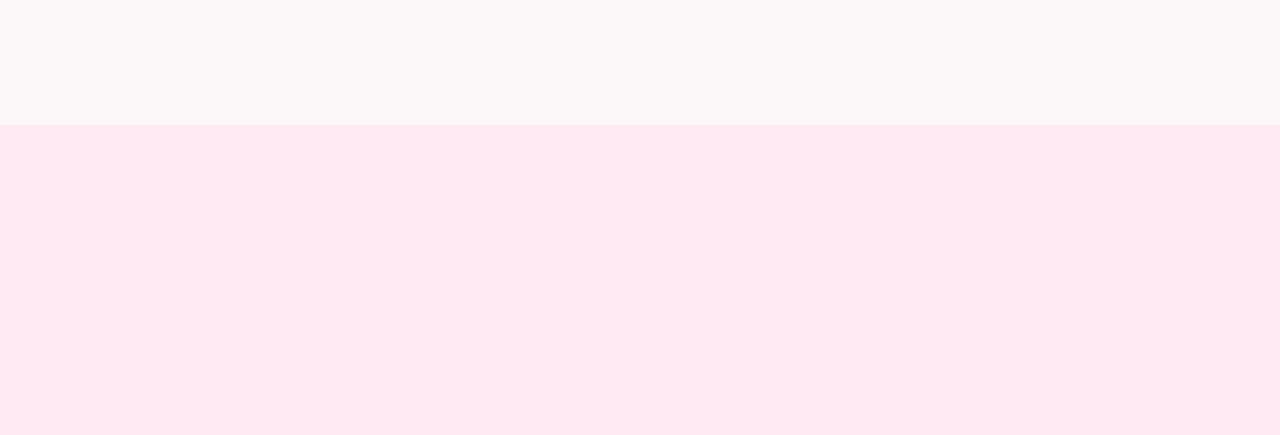
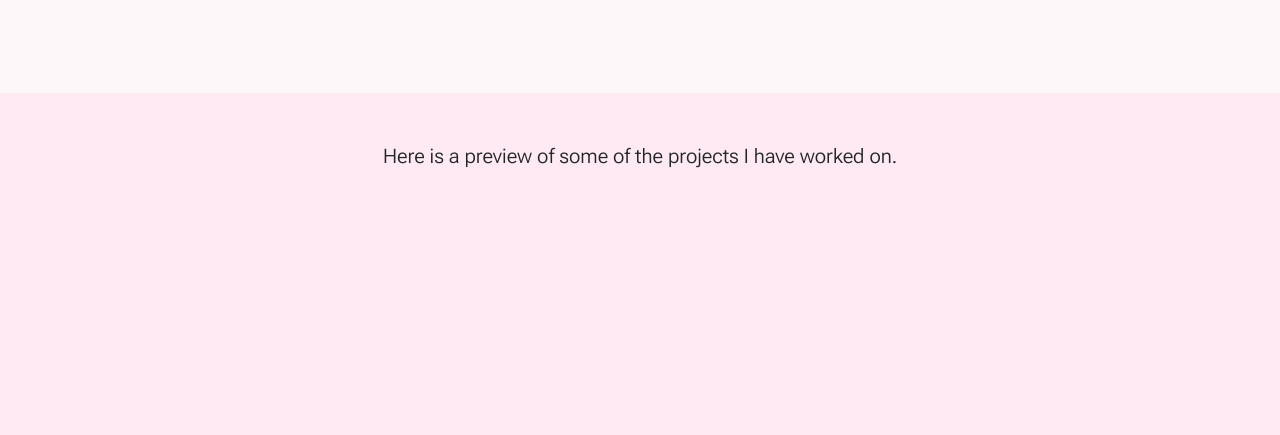
Before and after one commit to joannemukoko/jm-portfolio, a plain HTML site: page index.html in a window 1280 px wide. Shown: the part 365-800 px from the top of the page. Drawn offline with nearby package versions, Linux system fonts and the light colour scheme.

Commit message:
Started working on homepage and editing css

```diff
--- a/index.html
+++ b/index.html
@@ -29,7 +29,10 @@
       <h2>👋🏾 Hello! I am</h2>
       <h1>Joanne Mukoko</h1>
       <h2 class="mb-5">Front-end developer based in London, UK 🇬🇧</h2>
-      <a href="#" class="btn btn-branding mb-5">Contact Me</a>
+      <a href="#" class="btn btn-branding mb-3">Contact Me</a>
     </div>
+    <p class="text-center m-5 font-weight-bold">
+      Here is a preview of some of the projects I have worked on.
+    </p>
   </body>
 </html>
--- a/styles/portfolio.css
+++ b/styles/portfolio.css
@@ -1,6 +1,6 @@
 :root {
   --heading-font-family: "Merriweather", serif;
-  --default-font-family: font-family: 'Roboto Flex', sans-serif;
+  --default-font-family: "Roboto Flex", sans-serif;
   --main-color: #ffe9f3;
   --secondary-color: #fcf7f9;
   --darker-color: #ffbedd;
@@ -26,7 +26,7 @@ body {
   margin: 0;
 }
 
-.btn-branding{
+.btn-branding {
   background: var(--darker-color);
   border-radius: 4px;
   color: var(--secondary-color);
@@ -35,10 +35,16 @@ body {
   padding: 12px 20px;
 }
 
-h1, h2, h3, h4, h5, h6 {
+h1,
+h2,
+h3,
+h4,
+h5,
+h6 {
   font-family: var(--heading-font-family);
 }
 
 p {
   font-family: var(--default-font-family);
+  font-size: 20px;
 }
```
Lines whose indentation alone changed are shown as unchanged.
